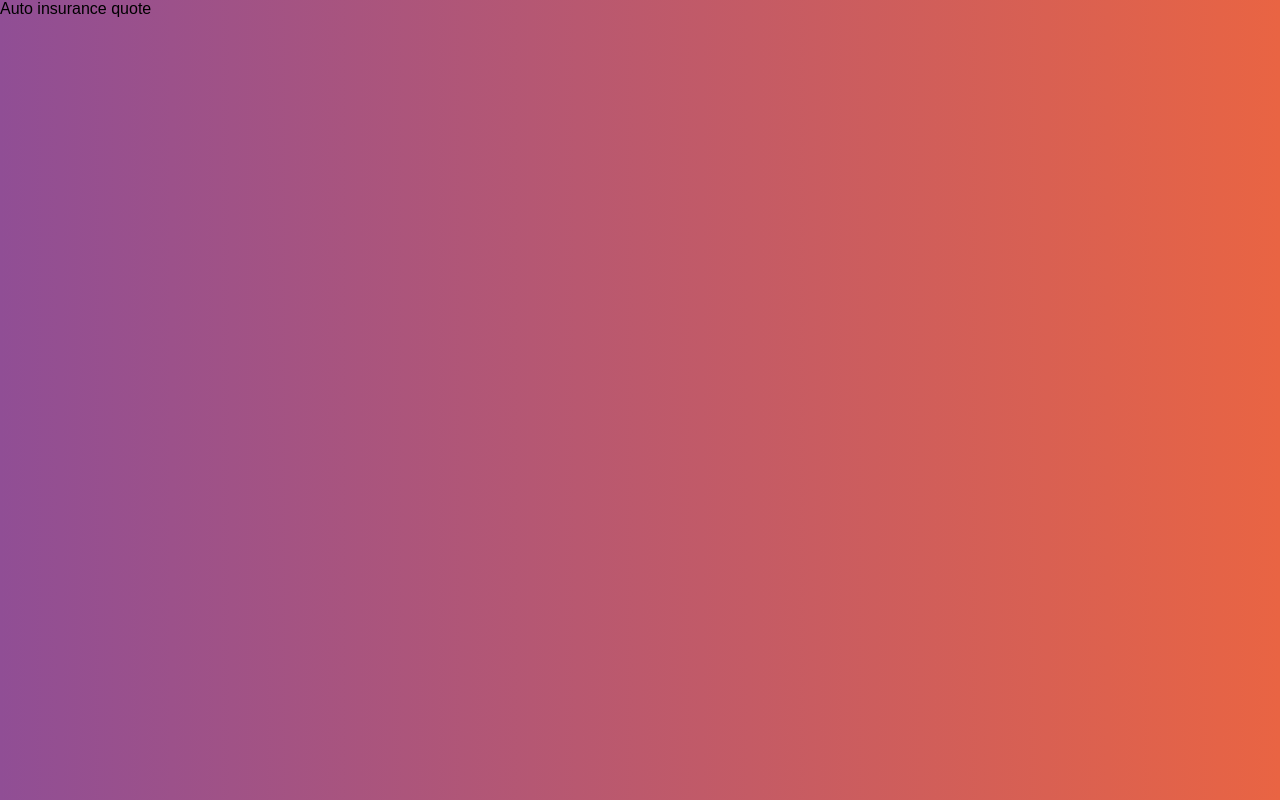
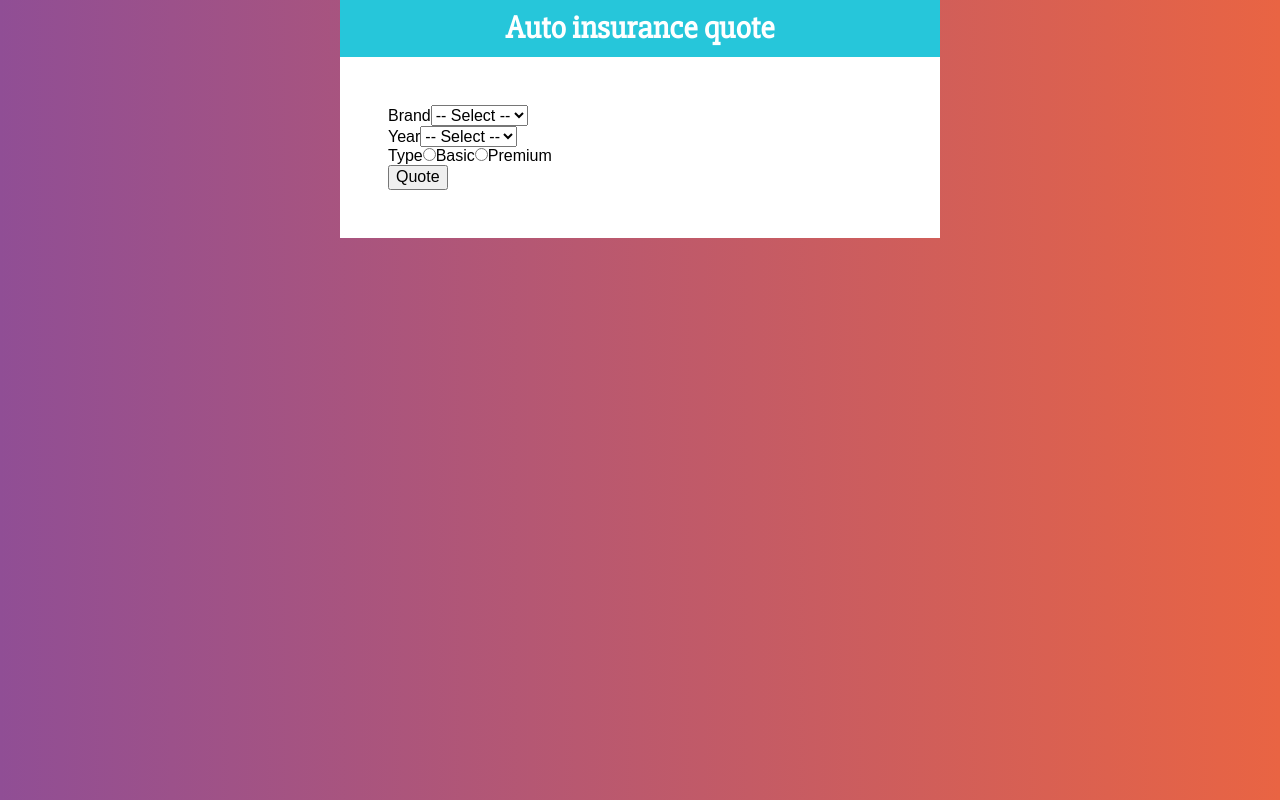
Before and after one commit to Erick-SN/AutoinsuranceQuote, a React (Create React App) app: page / in a window 1280 px wide. Built offline with nearby package versions, Linux system fonts and the light colour scheme.

Commit message:
Form creation

```diff
--- a/src/App.js
+++ b/src/App.js
@@ -1,9 +1,27 @@
 import React from 'react';
 import Header from './components/Header';
+import Form from './components/Form';
+import styled from '@emotion/styled';
+
+const Container = styled.div`
+  max-width: 600px;
+  margin: 0 auto;
+`;
+
+const FormContainer = styled.div`
+  background-color: #fff;
+  padding: 3rem;
+`;
+
 function App() {
   return (
     <>
-      <Header title='Auto insurance quote' />
+      <Container>
+        <Header title='Auto insurance quote' />
+        <FormContainer>
+          <Form />
+        </FormContainer>
+      </Container>
     </>
   );
 }
--- /dev/null
+++ b/src/components/Form.jsx
@@ -0,0 +1,45 @@
+import React from 'react';
+
+const Form = () => {
+  return (
+    <>
+      <form>
+        <div>
+          <label>Brand</label>
+          <select>
+            <option value=''>-- Select --</option>
+            <option value='american'>American</option>
+            <option value='european'>Erupean</option>
+            <option value='asian'>Asian</option>
+          </select>
+        </div>
+        <div>
+          <label>Year</label>
+          <select>
+            <option value=''>-- Select --</option>
+            <option value='2021'>2021</option>
+            <option value='2020'>2020</option>
+            <option value='2019'>2019</option>
+            <option value='2018'>2018</option>
+            <option value='2017'>2017</option>
+            <option value='2016'>2016</option>
+            <option value='2015'>2015</option>
+            <option value='2014'>2014</option>
+            <option value='2013'>2013</option>
+            <option value='2012'>2012</option>
+          </select>
+        </div>
+        <div>
+          <label>Type</label>
+          <input type='radio' name='type' value='basic' />
+          Basic
+          <input type='radio' name='type' value='premium' />
+          Premium
+        </div>
+        <button type='button'>Quote</button>
+      </form>
+    </>
+  );
+};
+
+export default Form;
--- a/src/components/Header.jsx
+++ b/src/components/Header.jsx
@@ -1,14 +1,14 @@
 import React from 'react';
 import styled from '@emotion/styled';
 
-const headerContainer = styled.header`
+const HeaderContainer = styled.header`
   background-color: #26c6da;
   padding: 10px;
   font-weight: bold;
   color: #ffff;
 `;
 
-const headerTecxt = styled.h1`
+const HeaderText = styled.h1`
   font-size: 2rem;
   margin: 0;
   font-family: 'Slabo 27px', serif;
@@ -18,9 +18,9 @@
 const Header = ({ title }) => {
   return (
     <>
-      <headerContainer>
-        <headerTecxt>{title}</headerTecxt>
-      </headerContainer>
+      <HeaderContainer>
+        <HeaderText>{title}</HeaderText>
+      </HeaderContainer>
     </>
   );
 };
```
